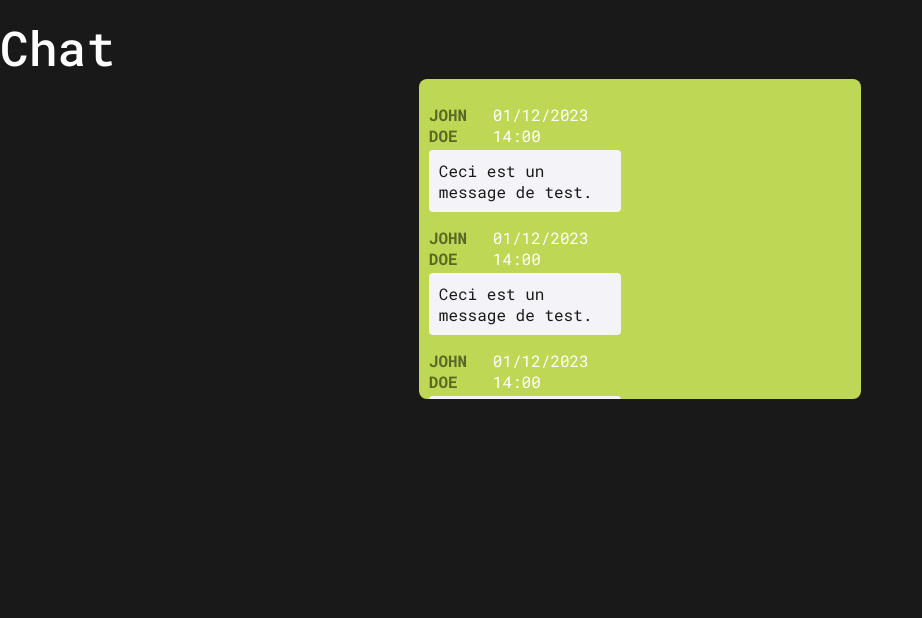
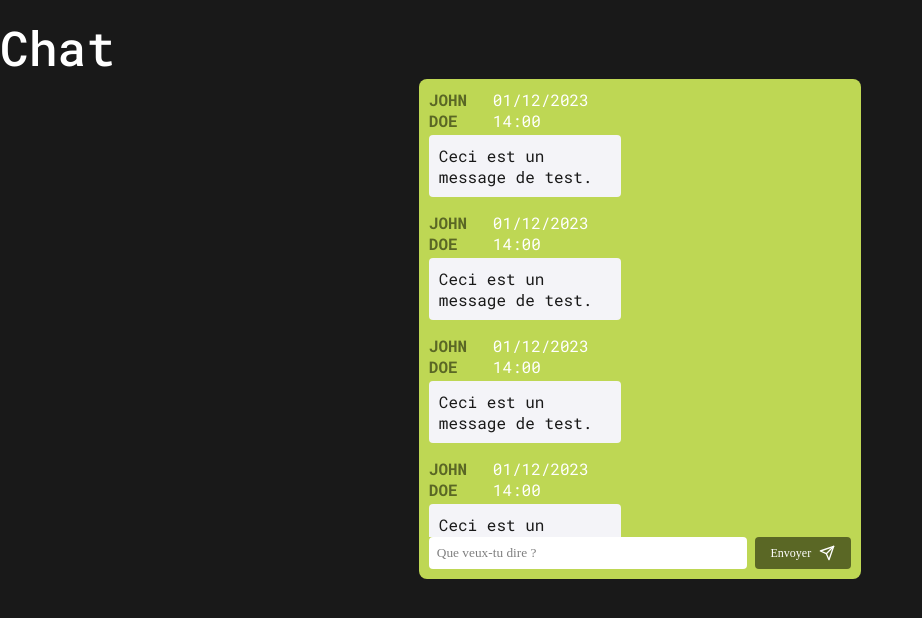
Before and after one commit to Triips-TheCoder/HETIC-FLASK-CHAT, a Flask app: page / in a window 1280 px wide. Shown: the part 69-687 px from the top of the page, without its empty margins (0-922 px from the left). Run offline with Flask 3, Linux system fonts and the light colour scheme.

Commit message:
conversation input

```diff
--- a/static/css/container.css
+++ b/static/css/conversation.css
@@ -6,17 +6,24 @@
 }
 
 .conversation-box {
+    display: flex;
+    flex-direction: column;
+    justify-content: space-between;
     background-color: #BED754;
     width: 33vw;
-    height: 300px;
+    height: 60vh;
     max-width: 548px;
-    overflow-y: auto;
     border-radius: 8px;
     padding: 10px;
-    scrollbar-width: none; /* Cacher la scrollbar sur Firefox */
 }
 
-.conversation-box::-webkit-scrollbar {
+.messages-container {
+    overflow-y: auto;
+    flex-grow: 1;
+    scrollbar-width: none; /* Cacher la scrollbar sur Mozilla */
+}
+
+.messages-container::-webkit-scrollbar {
     display: none; /* Cacher la scrollbar sur Chrome & Safari */
 }
 
@@ -25,3 +32,8 @@
     flex-direction: row;
     justify-content: space-between;
 }
+
+.input-text {
+    width: 100%;
+    margin-right: 8px;
+}
--- a/static/css/message.css
+++ b/static/css/message.css
@@ -1,5 +1,5 @@
 .message {
-    margin: 15px 0;
+    margin-bottom: 15px;
     max-width: 15vw;
 }
 
--- a/templates/conversation.html
+++ b/templates/conversation.html
@@ -1,5 +1,7 @@
+<div class="container">
     <div class="container">
         <div class="conversation-box">
+            <div class="messages-container">
                 {% set author = 'John Doe' %}
                 {% set date = '01/12/2023 14:00' %}
                 {% set body = 'Ceci est un message de test.' %}
@@ -9,7 +11,15 @@
                 {% include 'message.html' %}
                 {% include 'message.html' %}
             </div>
+
             <div class="input-container">
+                <input placeholder="Que veux-tu dire ?" class="input-text"/>
+                <button class="button--icon">
+                    Envoyer
+                    <img src="static/icon/send.svg" />
+                </button>
+            </div>
+        </div>
+    </div>
 
 </div>
-</div>
--- a/templates/index.html
+++ b/templates/index.html
@@ -7,7 +7,7 @@
     <meta name="viewport" content="width=device-width, initial-scale=1.0">
     <link rel="stylesheet" href="{{ url_for('static', filename='css/header.css') }}">
     <link rel="stylesheet" href="{{ url_for('static', filename='css/message.css') }}">
-    <link rel="stylesheet" href="{{ url_for('static', filename='css/container.css') }}">
+    <link rel="stylesheet" href="{{ url_for('static', filename='css/conversation.css') }}">
 
     <title>Chat Flask HETIC</title>
 </head>
```
Lines whose indentation alone changed are shown as unchanged.
